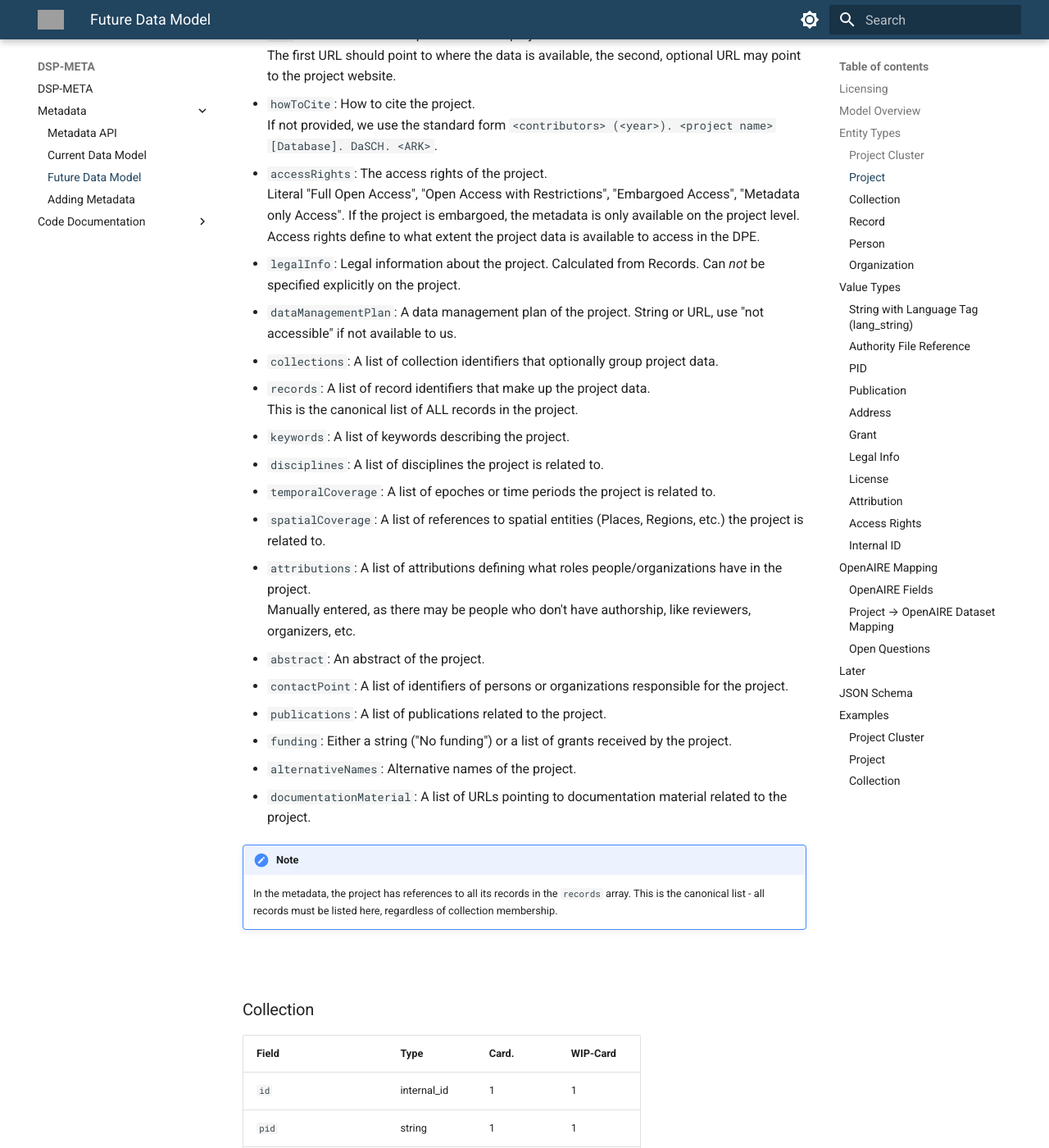
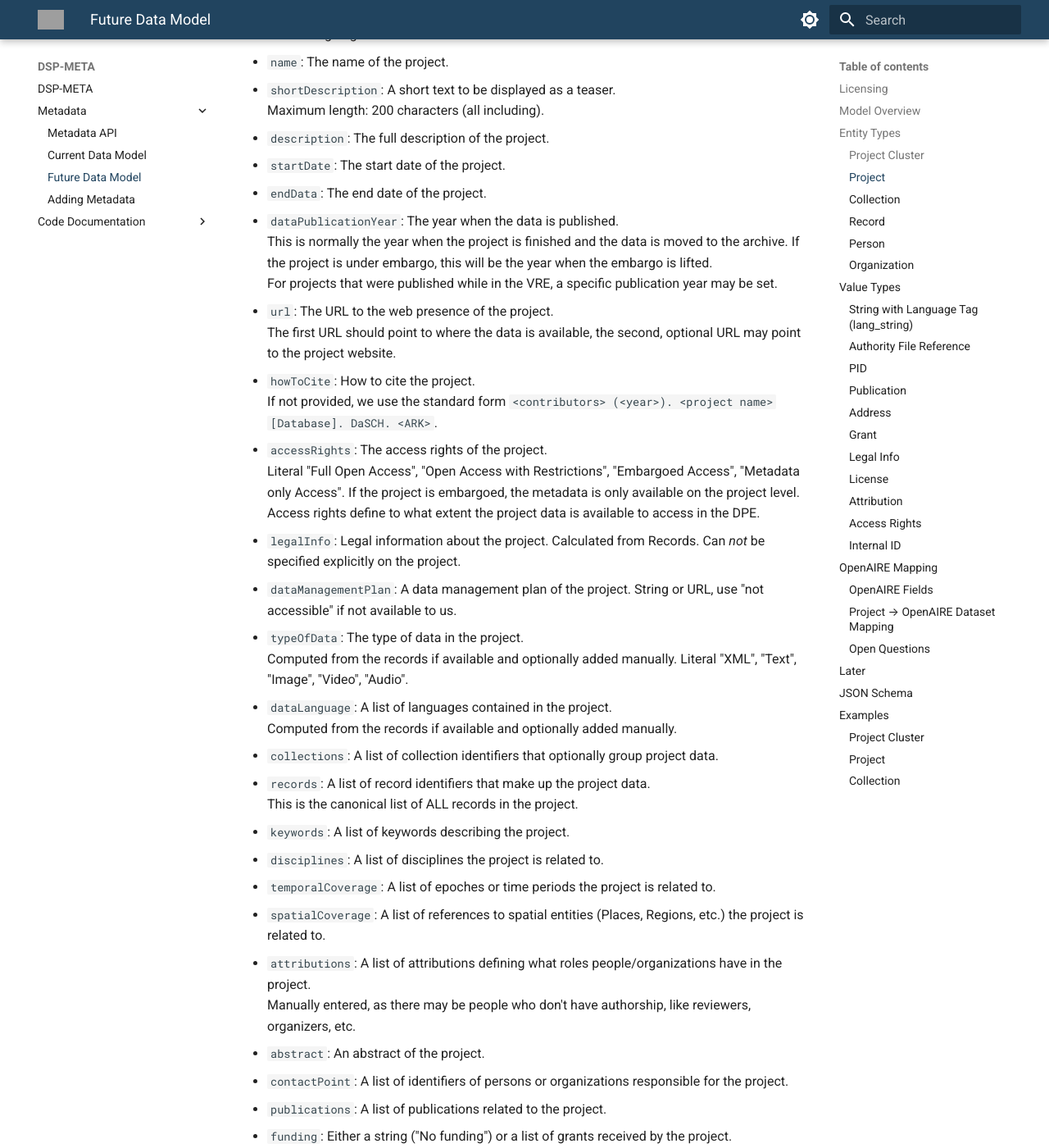
Before and after one commit to dasch-swiss/dsp-meta, an MkDocs documentation site: the page built from docs/data/future-datamodel.md, in a window 1280 px wide and 1400 px high, scrolled down 6392 px. Shown: the whole window at 82% size. Built offline with MkDocs 1.6.1 and Material for MkDocs 9.7.7, drawn with Linux system fonts in a browser that asks for light colours; some of the changed text lies outside the part shown; grey boxes are pictures that could not be loaded.

Commit message:
Update future-datamodel.md

```diff
--- a/docs/data/future-datamodel.md
+++ b/docs/data/future-datamodel.md
@@ -156,11 +156,14 @@
 | `description`           | lang_string                            | 1     | 1         |
 | `startDate`             | date                                   | 1     | 0-1       |
 | `endDate`               | date                                   | 1     | 0-1       |
+| `dataPublicationYear`   | date                                   | 1     | 0-1       |
 | `url`                   | url                                    | 1-2   | 0-2       |
 | `howToCite`             | string                                 | 1     | 1         |
 | `accessRights`          | accessRights                           | 1     | 1         |
 | `legalInfo`             | legalInfo[]                            | 1-n   | 0-n       |
 | `dataManagementPlan`    | string / url                           | 1     | 1         |
+| `typeOfData`            | string[]                               | 1-n   | 0-n       |
+| `dataLanguage`          | lang_string[]                          | 1-n   | 0-n       |
 | `collections`           | internal_id[]                          | 0-n   | 0-n       |
 | `records`               | internal_id[]                          | 0-n   | 0-n       |
 | `keywords`              | lang_string[]                          | 1-n   | 0-n       |
@@ -188,6 +193,10 @@
 - `description`: The full description of the project.
 - `startDate`: The start date of the project.
 - `endData`: The end date of the project.
+- `dataPublicationYear`: The year when the data is published.
+  This is normally the year when the project is finished and the data is moved to the archive.
+  If the project is under embargo, this will be the year when the embargo is lifted.
+  For projects that were published while in the VRE, a specific publication year may be set.
 - `url`: The URL to the web presence of the project.
   The first URL should point to where the data is available,
   the second, optional URL may point to the project website.
@@ -201,6 +210,11 @@
   Calculated from Records. Can _not_ be specified explicitly on the project.
 - `dataManagementPlan`: A data management plan of the project.
   String or URL, use "not accessible" if not available to us.
+- `typeOfData`: The type of data in the project.
+  Computed from the records if available and optionally added manually.
+  Literal "XML", "Text", "Image", "Video", "Audio".
+- `dataLanguage`: A list of languages contained in the project.
+  Computed from the records if available and optionally added manually.
 - `collections`: A list of collection identifiers that optionally group project data.
 - `records`: A list of record identifiers that make up the project data.
   This is the canonical list of ALL records in the project.
@@ -216,6 +230,8 @@
 - `funding`: Either a string ("No funding") or a list of grants received by the project.
 - `alternativeNames`: Alternative names of the project.
 - `documentationMaterial`: A list of URLs pointing to documentation material related to the project.
+- `provenance`: the history of the project, if applicable.
+- `additionalMaterial`: A list of URLs related to the project.
 
 !!! note
     In the metadata, the project has references to all its records in the `records` array.
@@ -574,6 +590,8 @@
     - could also track version history in the archive (predecessor)
 - Model Person and Organization in a re-useable fashion. This should include making stuff like affiliation time/project bound
 - Alongside keywords, we could also have categories. Where keywords are free text, categories are from a controlled vocabulary.
+- Model attribution in terms of DataCite contribution types.
+- Model TypeOfData in terms of DataCite's resource types.
 
 ## JSON Schema
 
```
Also changed, not shown: other parts of docs/data/future-datamodel.md (+2 -0 lines).
